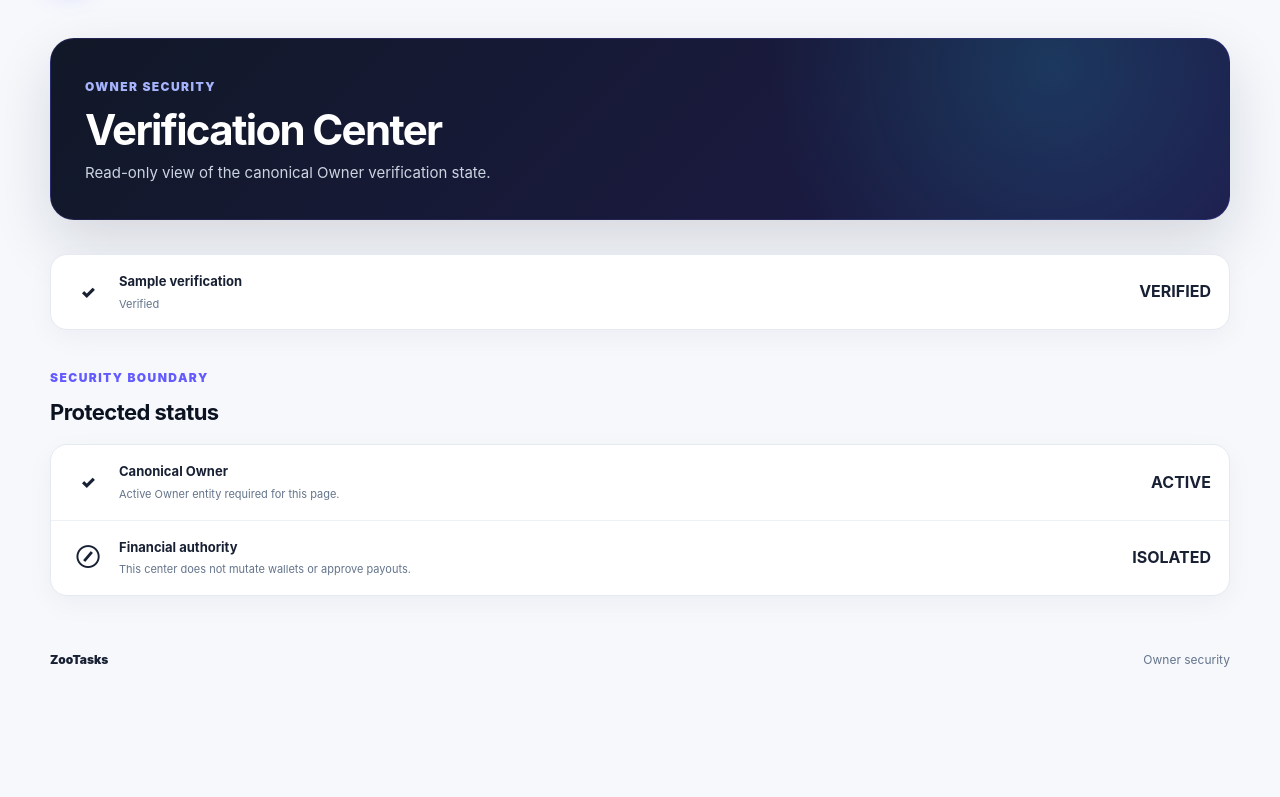
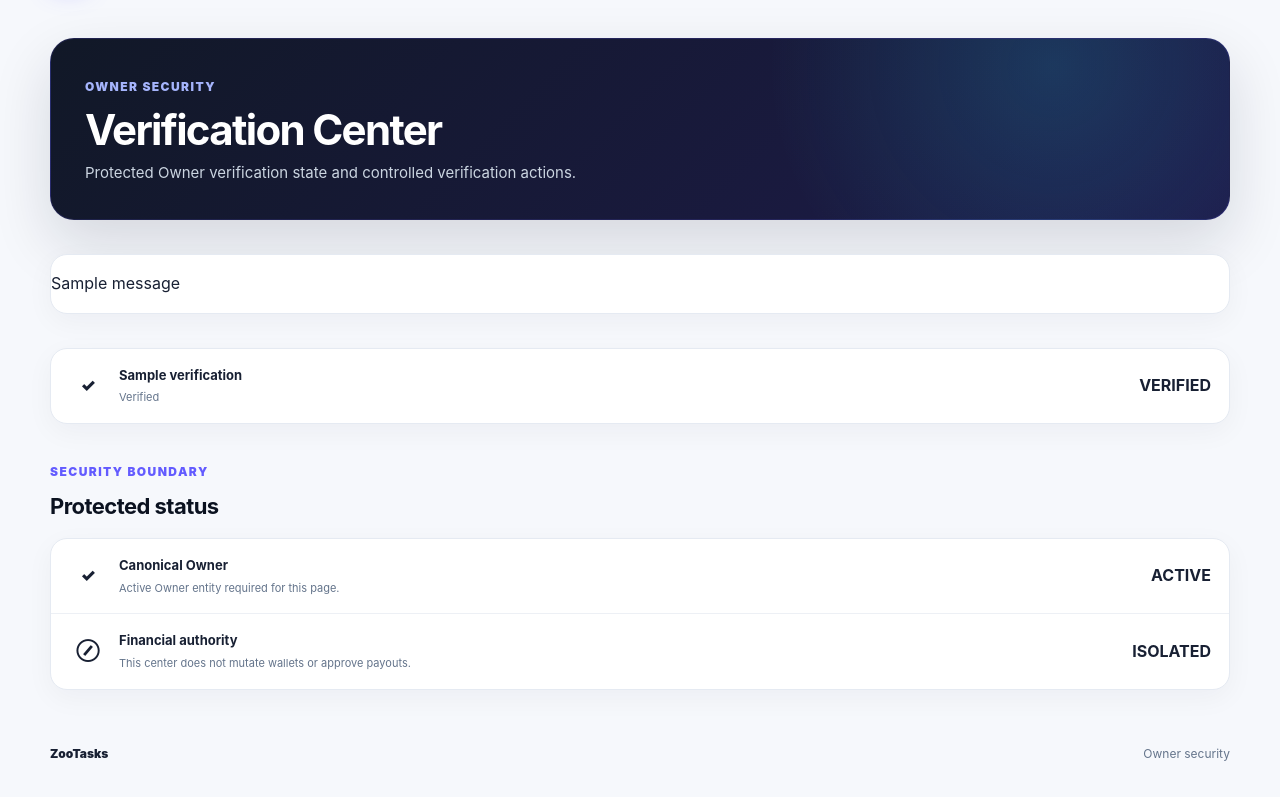
Before and after one commit to Rafiqual69/Zootasks, a Django app: template backend/accounts/templates/accounts/owner_verification_center.html in a window 1280 px wide. Shown: the part 73-870 px from the top of the page. Before the commit the page ends 740 px from the top, so only its background shows below. Run offline with Django 5.2, Linux system fonts and the light colour scheme; the template is opened without the code that fills it: most values are stand-ins (such as "Sample title", 1, 10 or a date in 2020); one stand-in notice (Sample message) is shown; parts of the project's set-up code (start-up, migrations or seed data) failed here and were passed over.

```diff
--- a/backend/accounts/templates/accounts/owner_verification_center.html
+++ b/backend/accounts/templates/accounts/owner_verification_center.html
@@ -30,9 +30,17 @@
         <div>
             <span class="zt-kicker">OWNER SECURITY</span>
             <h1>Verification Center</h1>
-            <p>Read-only view of the canonical Owner verification state.</p>
+            <p>Protected Owner verification state and controlled verification actions.</p>
         </div>
     </section>
+
+    {% if messages %}
+    <section class="zt-dashboard-section" aria-label="Security messages">
+        {% for message in messages %}
+        <div class="zt-transaction-card"><p>{{ message }}</p></div>
+        {% endfor %}
+    </section>
+    {% endif %}
 
     <section class="zt-dashboard-section" aria-label="Owner verification status">
         <div class="zt-transaction-card">
```
